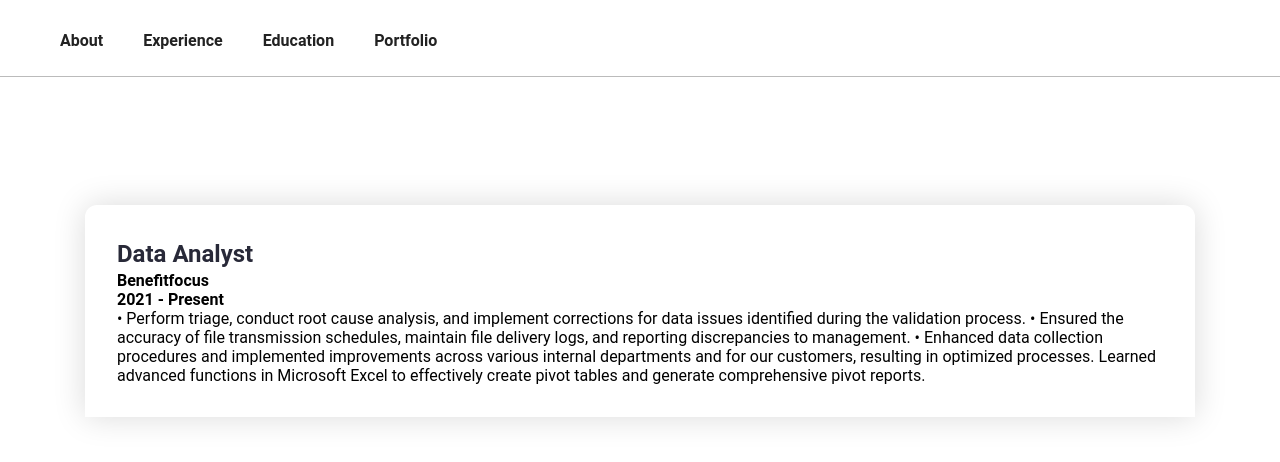
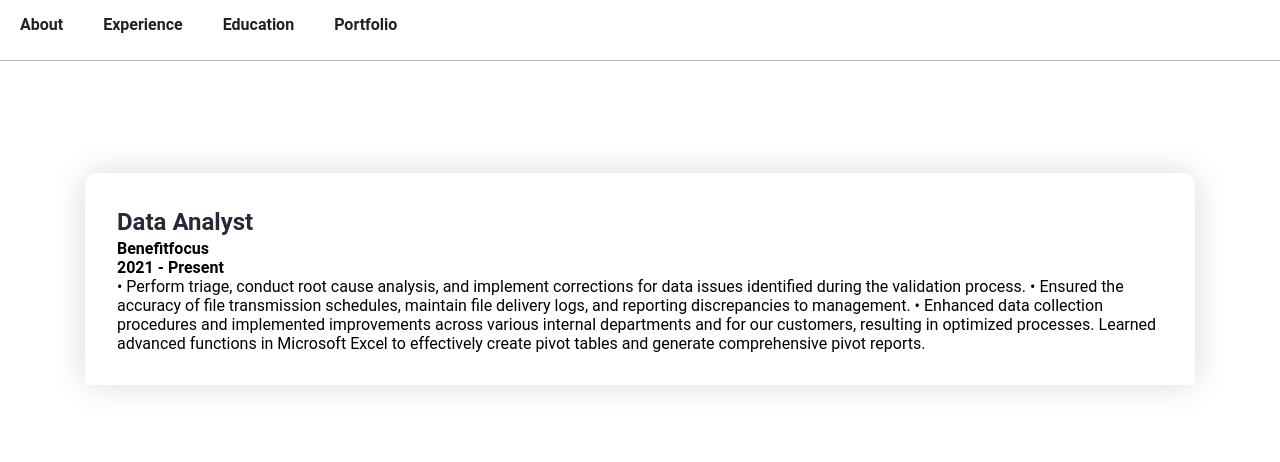
Before and after one commit to aram249/portfolio-react-app, a React (Create React App) app in the folder portfolio-app/: page / in a window 1280 px wide. Both pictures are taken after a click on the item "Experience". Shown: the top 462 px of the page. Built offline with nearby package versions, Linux system fonts and the light colour scheme.

Commit message:
Refactor Tab Component

```diff
--- a/portfolio-app/src/components/TabComponent/EducationTab.jsx
+++ b/portfolio-app/src/components/TabComponent/EducationTab.jsx
@@ -2,9 +2,11 @@ import React from 'react';
 import '../../styles/Card.css'
 
 const EducationTab = (props) => {
-    const education = props.education;
+    console.log("line 5");
+    console.log(props);
 
-    console.log(education);
+    const education = props.props;
+
     return (
         <section className='card--section' id='Education'>
             <div className='card--section--container'>
--- a/portfolio-app/src/components/TabComponent/ExperienceTab.jsx
+++ b/portfolio-app/src/components/TabComponent/ExperienceTab.jsx
@@ -2,13 +2,13 @@ import React from 'react';
 import '../../styles/Card.css'
 
 const ExperienceTab = (props) => {
-    const experience = props.experience;
+    const experience = props.props;
     console.log("line 6");
     console.log(experience);
 
 
     return (
-        <section className='card--section' id='MyPortfolio'>
+        <section className='card--section' id='Experience'>
             <div className='card--section--container'>
                 {experience.map((value, index) =>(
                     <div className="card--section--card" key={index}>
--- a/portfolio-app/src/components/TabComponent/ProjectsTab.jsx
+++ b/portfolio-app/src/components/TabComponent/ProjectsTab.jsx
@@ -1,11 +1,11 @@
 import React from 'react';
 import '../../styles/Card.css'
 
-const ProjectsTab = (props) => {
-    const projects = props.projects;
+const ProjectsTab = (portfolio) => {
+    const projects = portfolio.props;
 
     return (
-        <section className='card--section' id='MyPortfolio'>
+        <section className='card--section' id='Portfolio'>
             <div className='card--section--container'>
                 {projects.map((value, index) =>(
                     <div className="card--section--card" key={index}>
--- a/portfolio-app/src/components/TabContent.jsx
+++ /dev/null
@@ -1,12 +0,0 @@
-import React from 'react';
-
-const TabContent = ({id, activeTab, children}) => {
-    return (
-        activeTab === id ? <div className='TabContent'>
-            { children }
-        </div>
-        : null
-    );
-};
-
-export default TabContent;
--- a/portfolio-app/src/components/TabNavItem.jsx
+++ /dev/null
@@ -1,15 +0,0 @@
-import React from 'react';
-
-const TabNavItem = ({id, title, activeTab, setActiveTab }) => {
-    const handleClick = () => {
-        setActiveTab(id);
-    }
-
-    return (
-        <li onClick={handleClick} className={activeTab === id ? "active" : ""}>
-            {title}
-        </li>
-    );
-};
-
-export default TabNavItem;
--- a/portfolio-app/src/components/Tabs.jsx
+++ b/portfolio-app/src/components/Tabs.jsx
@@ -1,7 +1,5 @@
 import React, { useState } from "react";
 import '../styles/Tabs.css';
-import TabNavItem from "./TabNavItem";
-import TabContent from "./TabContent";
 import AboutTab from "./TabComponent/AboutTab";
 import EducationTab from "./TabComponent/EducationTab";
 import ExperienceTab from "./TabComponent/ExperienceTab";
@@ -55,41 +53,45 @@ const projects = [
     }
 ];
 
-const Tabs = () => {
+const tabContent = [
+    {
+        title:"About",
+        content:<AboutTab props = {aboutMe}/>
+    },
+    {
+        title: "Experience",
+        content: <ExperienceTab props = {experience}/>
+    },
+    {
+        title: "Education",
+        content: <EducationTab props = {education}/>
+    },
+    {
+        title: "Portfolio",
+        content: <ProjectsTab props = {projects}/>
+    }
+];
 
-    const [activeTab, setActiveTab] = useState("active");
+const TabComponent = () => {
+    // State to keep track of the currently active tab
+    const [activeTab, setActiveTab] = useState(0);
 
-    return (
-        <div className="tabs">
-            {/*Tab nav*/}
-            <ul className="nav">
-                <TabNavItem title="About" id= "about" activeTab={activeTab} setActiveTab={setActiveTab}/>
-                <TabNavItem title="Experience" id= "experience" activeTab={activeTab} setActiveTab={setActiveTab}/>
-                <TabNavItem title="Education" id= "education" activeTab={activeTab} setActiveTab={setActiveTab}/>
-                <TabNavItem title="Portfolio" id= "projects" activeTab={activeTab} setActiveTab={setActiveTab}/>
-
-            </ul>
-            <div className="outlet">
-                {/*Content will be shown here*/}
-                <TabContent id="about" activeTab={activeTab} >
-                    <AboutTab aboutMe = {aboutMe}/>
-                </TabContent>
-
-                <TabContent id="experience" activeTab={activeTab}>
-                    <ExperienceTab experience={experience}/>
-                </TabContent>
-
-                <TabContent id="education" activeTab={activeTab}>
-                    <EducationTab education={education}/>
-                </TabContent>
-
-                <TabContent id="projects" activeTab={activeTab}>
-                    <ProjectsTab projects={projects}/>
-                </TabContent>
-
-            </div>
+return(
+    <div className="tab--section">
+        <div className="tab--section--container">
+            {tabContent.map((value, index) => (
+                <li key={index}
+                onClick={() => setActiveTab(index)}
+                className={activeTab === index ? 'active' : ''}>
+                     {value.title}
+                </li>
+            ))}
         </div>
-    )
+        <div className="tab-content">
+            {tabContent[activeTab].content}
+        </div>
+    </div>
+    );
 };
 
-export default Tabs;
+export default TabComponent;
--- a/portfolio-app/src/styles/Tabs.css
+++ b/portfolio-app/src/styles/Tabs.css
@@ -1,16 +1,16 @@
-.tabs {
+.tab--section {
     margin: 0;
     max-width: auto;
     width: 100%;
 }
 
-.tabs .nav {
+.tab--section--container {
     display: flex;
     flex-wrap: wrap;
     border-bottom: 1px solid #bbb;
 }
 
-.tabs .nav ul {
+.tab--section--container ul {
     content: "";
     position: absolute;
     bottom: 10px;
@@ -21,7 +21,7 @@
     border-radius: 10px;
 }
 
-.tabs .nav li  {
+.tab--section--container li  {
     position: relative;
     padding: 0px 20px;
     height: 60px;
```
